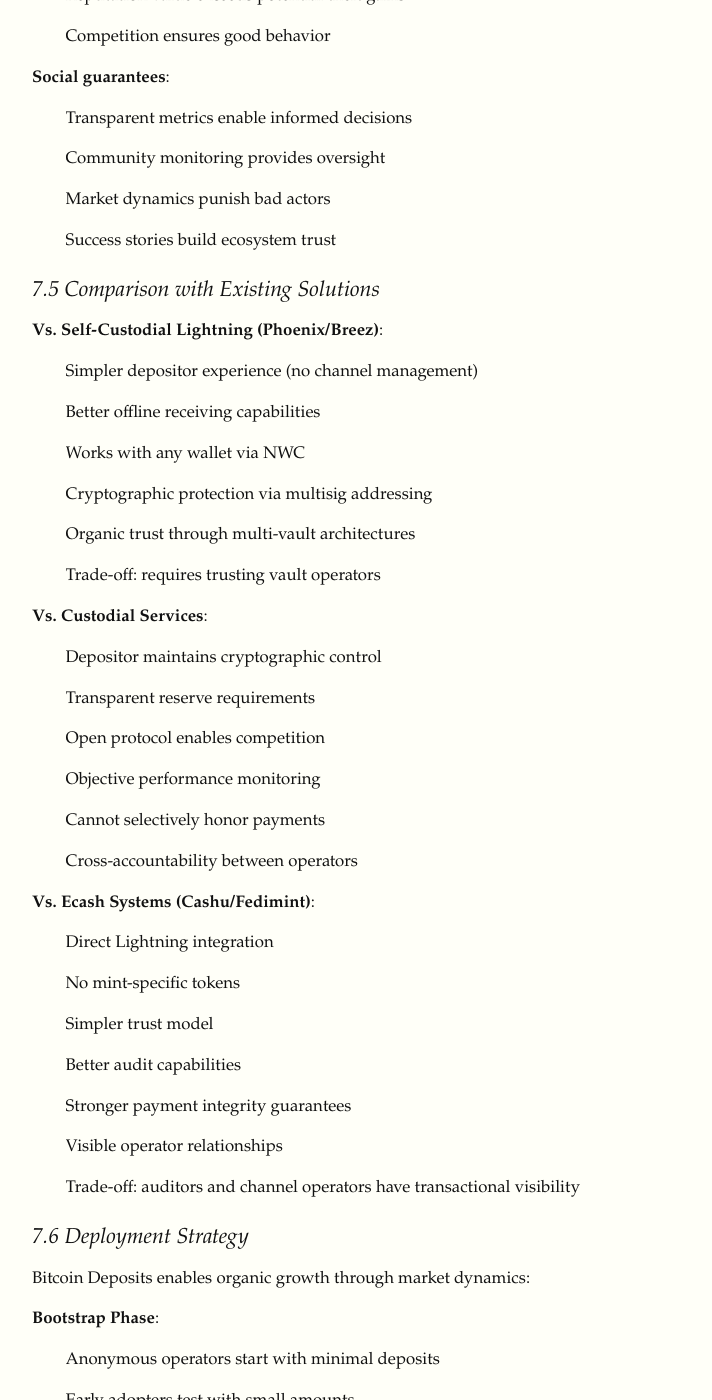
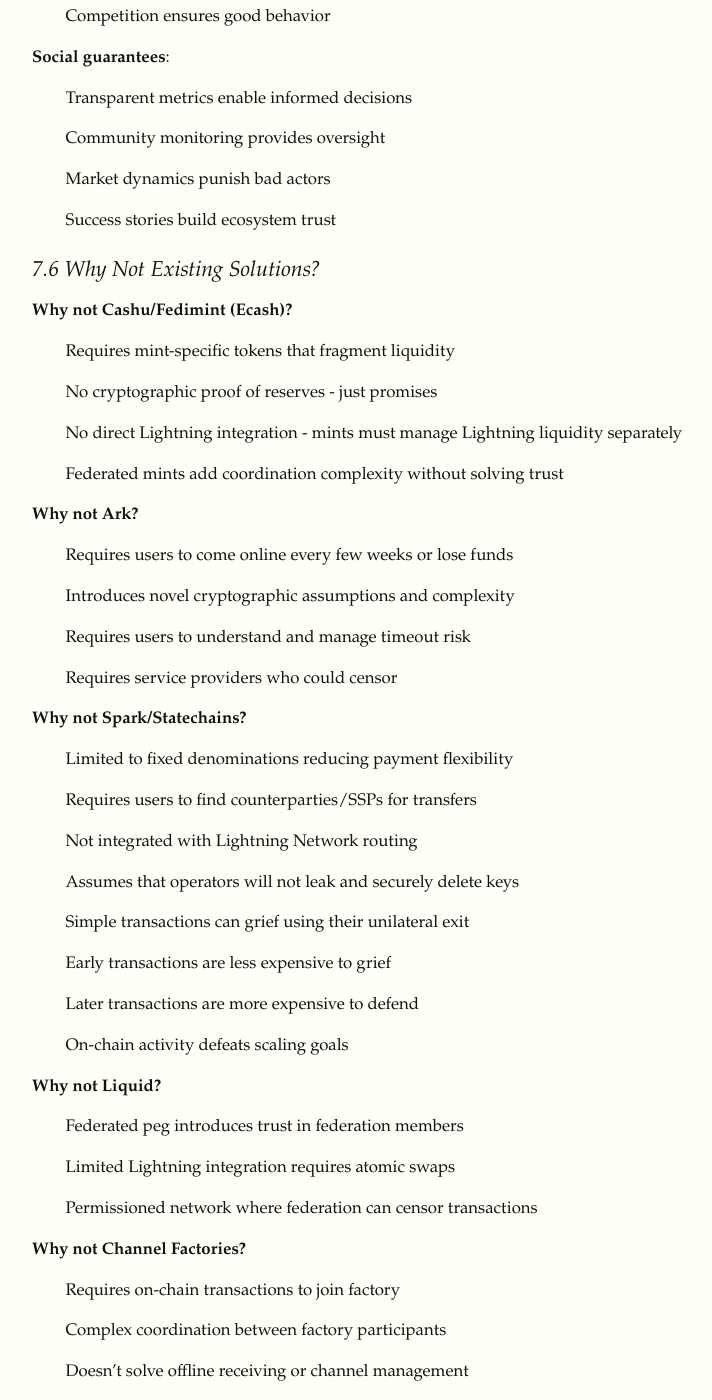
Before and after one commit to ynniv/deposits, a Jekyll site: the page built from index.md, in a window 1280 px wide and 1400 px high, scrolled down 21586 px. Shown: the whole window, without its empty margins (128-840 px from the left). Built offline with Jekyll 4.4.1, drawn with Linux system fonts in a browser that asks for light colours; our own code applies the rules of GitHub Pages for plain Markdown files; some of the changed text lies outside the part shown.

Commit message:
Revisiting comparisons with other systems

````diff
--- a/index.md
+++ b/index.md
@@ -138,26 +138,26 @@ Each party contributes to the invoice generation, ensuring both are aware of inc
 **Payment Reception and Atomic Crediting:**
 The protocol ensures payments can only be claimed if the corresponding deposit is credited:
 
-1. **HTLC Arrival**: Payment arrives as standard Lightning HTLC
-2. **Vault HTLC Creation**: Operator creates a special `VaultHTLC` output in the validated outputs
-3. **Atomic Resolution**: The VaultHTLC can ONLY be resolved by crediting the deposit balance
+1. **HTLC Arrival**: Payment arrives at operator as standard Lightning HTLC
+2. **Vault HTLC Creation**: Operator creates a `VaultHTLC` marker in the vault
+3. **Atomic Resolution**: The `VaultHTLC` can only be resolved by crediting the deposit balance or rejecting the Lightning HTLC
 4. **Commitment Update**: A single atomic commitment transaction update:
-   - Removes the VaultHTLC
+   - Removes the `VaultHTLC`
    - Credits the deposit balance
-   - Claims the original HTLC with preimage R
+   - Claims the Lightning HTLC with preimage R
 
 **Validation Rules Enforcement:**
 ```
-// VaultHTLCs can only be resolved by crediting deposits
+// `VaultHTLC`s can only be resolved by crediting deposits
 if vault_htlc_removed && deposit_not_credited {
     REJECT commitment update
 }
 ```
 
-This design makes it impossible to claim a payment without crediting the deposit, preventing selective payment attacks.
+Rejection by the channel makes it impossible to claim a payment without crediting the deposit, preventing selective payment attacks.
 
 **Timeout Recovery:**
-If a VaultHTLC is not processed within the timeout period:
+If a `VaultHTLC` is not processed within the timeout period:
 - The HTLC expires and returns to sender
 - No deposit credit occurs
 - Prevents permanent fund lockup from coordination failures
@@ -659,32 +659,58 @@ The protocol operates on a **progressive trust model** that adapts to depositor
 - Market dynamics punish bad actors
 - Success stories build ecosystem trust
 
-### 7.5 Comparison with Existing Solutions
+### 7.6 Why Not Existing Solutions?
 
-**Vs. Self-Custodial Lightning (Phoenix/Breez)**:
-- Simpler depositor experience (no channel management)
-- Better offline receiving capabilities
-- Works with any wallet via NWC
-- Cryptographic protection via multisig addressing
-- Organic trust through multi-vault architectures
-- Trade-off: requires trusting vault operators
+**Why not Cashu/Fedimint (Ecash)?**
+- Requires mint-specific tokens that fragment liquidity
+- No cryptographic proof of reserves - just promises
+- No direct Lightning integration - mints must manage Lightning liquidity separately
+- Federated mints add coordination complexity without solving trust
 
-**Vs. Custodial Services**:
-- Depositor maintains cryptographic control
-- Transparent reserve requirements
-- Open protocol enables competition
-- Objective performance monitoring
-- Cannot selectively honor payments
-- Cross-accountability between operators
+**Why not Ark?**
+- Requires users to come online every few weeks or lose funds
+- Introduces novel cryptographic assumptions and complexity
+- Requires users to understand and manage timeout risk
+- Requires service providers who could censor
 
-**Vs. Ecash Systems (Cashu/Fedimint)**:
-- Direct Lightning integration
-- No mint-specific tokens
-- Simpler trust model
-- Better audit capabilities
-- Stronger payment integrity guarantees
-- Visible operator relationships
-- Trade-off: auditors and channel operators have transactional visibility
+**Why not Spark/Statechains?**
+- Limited to fixed denominations reducing payment flexibility
+- Requires users to find counterparties/SSPs for transfers
+- Not integrated with Lightning Network routing
+- Assumes that operators will not leak and securely delete keys
+- Simple transactions can grief using their unilateral exit
+- Early transactions are less expensive to grief
+- Later transactions are more expensive to defend
+- On-chain activity defeats scaling goals
+
+**Why not Liquid?**
+- Federated peg introduces trust in federation members
+- Limited Lightning integration requires atomic swaps
+- Permissioned network where federation can censor transactions
+
+**Why not Channel Factories?**
+- Requires on-chain transactions to join factory
+- Complex coordination between factory participants
+- Doesn't solve offline receiving or channel management
+- Uncooperative member can force everyone on-chain
+
+**Why not Hosted Channels?**
+- No consensus enforcement of channel rules
+- Provider can arbitrarily modify balances
+- No standardization across implementations
+- Requires trust without cryptographic guarantees
+
+**Why not Lightning Addresses with LSPs?**
+- Requires each user to have their own Lightning node
+- LSPs still require on-chain transactions for channel creation
+- Users must manage channel liquidity and backups
+- Complexity of node management remains
+
+**Why not Simple Custody?**
+- No cryptographic proof of reserves
+- No protection against selective payment processing
+- Single point of failure with no recovery mechanism
+- No competitive pressure for good behavior
 
 ### 7.6 Deployment Strategy
 
@@ -717,11 +743,9 @@ Bitcoin Deposits enables organic growth through market dynamics:
 ### 7.7 Future Considerations
 
 1. **Privacy Enhancements**: Balance transparency vs. operator needs while maintaining multisig security
-2. **Cross-Implementation Support**: Ensure broad compatibility of multisig coordination
-3. **Insurance Integration**: Third-party protection options for remaining trust requirements
-4. **Regulatory Adaptation**: Maintain flexibility for compliance while preserving cryptographic guarantees
-5. **Protocol Governance**: Upgrade mechanisms as ecosystem evolves
-6. **Recovery Design**: Complete specification for recovery party mechanisms
+2. **Cross-Implementation Support**: Ensure broad compatibility of MuSig2 coordination
+3. **Protocol Governance**: Upgrade mechanisms as ecosystem evolves
+4. **Tokenization options**: Guaranteed full reserve ecash. Recovery is an issue
 
 ## 8. Conclusion
 
````
Also changed, not shown: other parts of index.md (+1 -1 lines).
